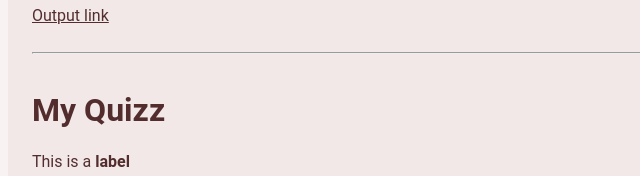
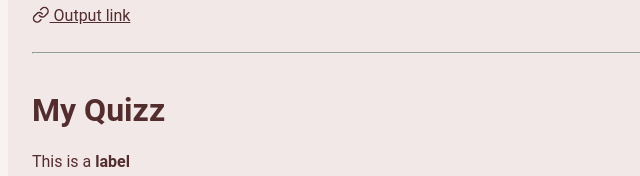
Before and after one commit to clement-gouin/on-the-quizz, a plain HTML site: page index.html in a window 1280 px wide. Shown: the part 321-497 px from the top of the page, 296-936 px from the left. Drawn offline with nearby package versions, Linux system fonts and the light colour scheme.

Commit message:
small icon update

```diff
--- a/index.html
+++ b/index.html
@@ -17,7 +17,7 @@
         <h1><i icon="notebook-pen"></i> On The Quizz</h1>
         <textarea v-model="debugData" rows="10"></textarea><br />
         <a v-if="debugData.length" :href="debugUrl" target="_blank"
-          >Output link</a
+          ><i icon="link"></i> Output link</a
         >
         <br />
         <br />
```
